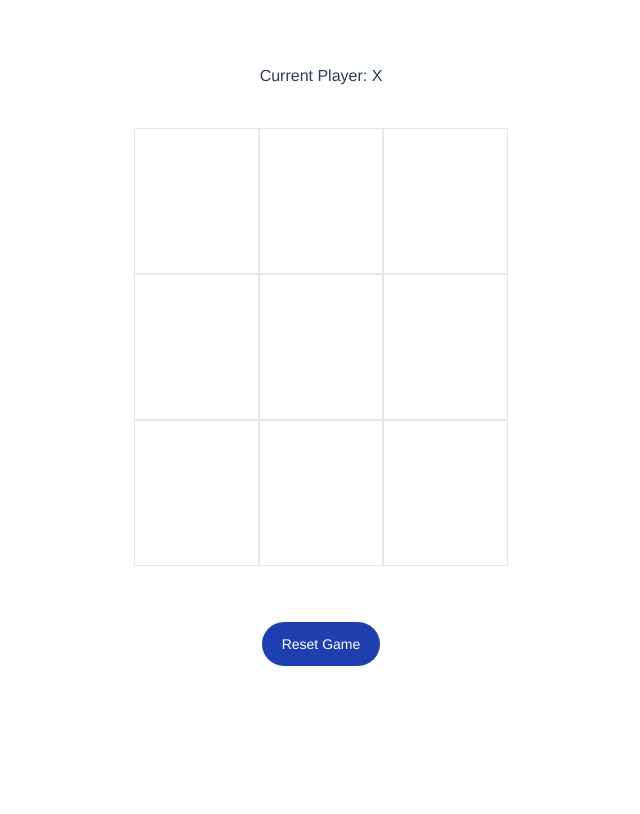
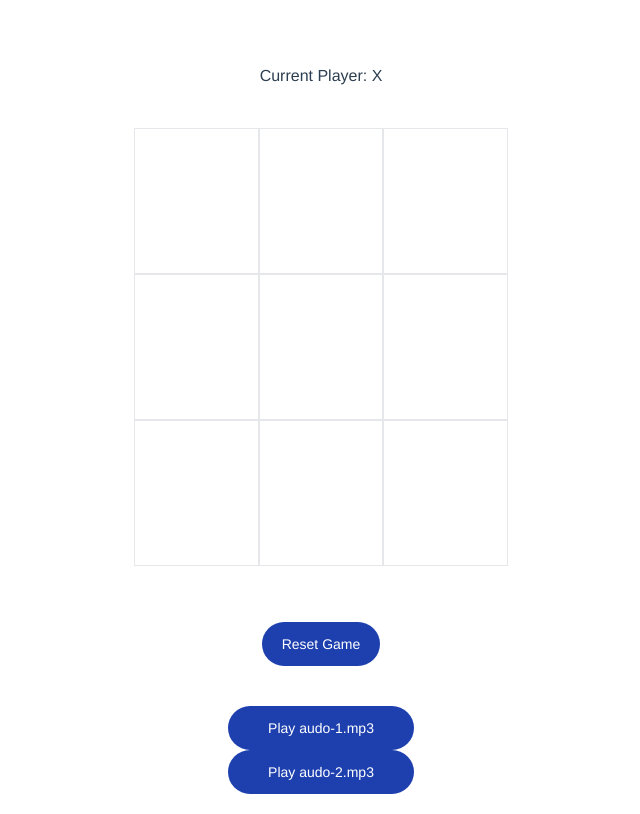
Before and after one commit to reeceballano/tic-tac-toe, a Vue app: page / in a window 1280 px wide. Shown: the whole page, without its empty margins (319-959 px from the left). Built offline with nearby package versions, Linux system fonts and the light colour scheme.

Commit message:
:sparkle: added sound component

```diff
--- /dev/null
+++ b/src/components/Audio.vue
@@ -0,0 +1,32 @@
+<template>
+    <div class="audio">
+        <button class="bg-blue-800 rounded-full text-sm py-3 px-10 text-white" @click="play">Play {{ src }}</button>
+    </div>
+</template>
+
+<script>
+export default {
+    name: "Audio",
+
+    props: {
+        src: {
+            type: String
+        }
+    },
+
+    setup(props, { emit }) {
+
+        const play = () => {
+            emit('play', props.src);
+        }
+
+        return {
+            play
+        }
+    }
+}
+</script>
+
+<style>
+
+</style>
--- a/src/views/Home.vue
+++ b/src/views/Home.vue
@@ -9,6 +9,9 @@
 
                 <button @click.prevent="reset" class="bg-blue-800 text-white px-5 py-3 rounded-full mt-14 hover:bg-blue-900 transition-colors delay-900 text-sm">Reset Game</button>
             </div>
+
+            <Audio @play="play" src="audo-1.mp3" />
+            <Audio @play="play" src="audo-2.mp3" />
         </div>
     </div>
 </template>
@@ -17,11 +20,13 @@
 import { computed } from 'vue';
 import Board from '@/components/Board';
 import { useStore } from 'vuex';
+import Audio from '@/components/Audio';
 
 export default {
     name: 'Home',
     components: {
-        Board
+        Board,
+        Audio
     },
 
     setup() {
@@ -47,12 +52,17 @@ export default {
             store.dispatch('game/resetGame');
         }
 
+        const play = (x) => {
+            console.log('parent', x);
+        }
+
         return {
             currentPlayer,
             gameState,
             winner,
             gameActive,
             reset,
+            play
         }
     }
 
```
